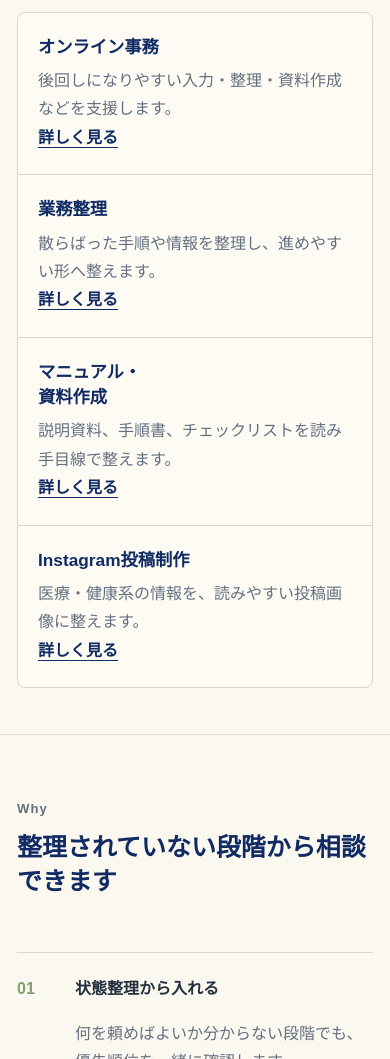
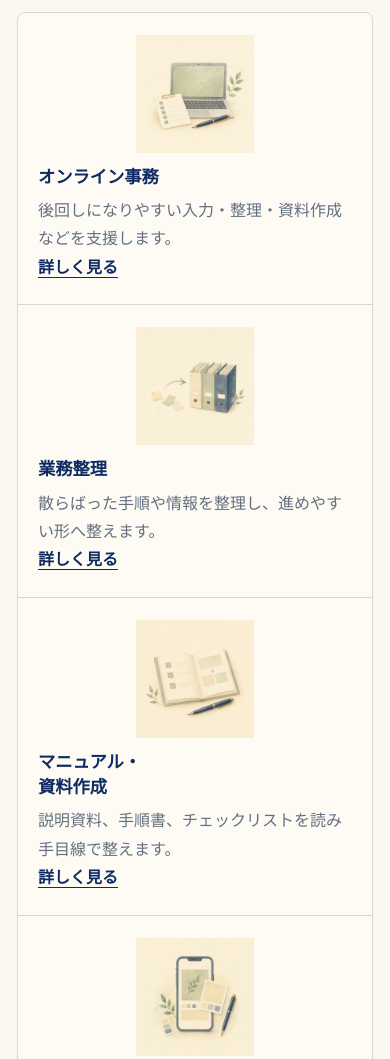
Before and after one commit to mikicreativenurse/mikicreativenurse.github.io, a plain HTML site: page index.html in a window 390 px wide. Shown: the part 1020-2079 px from the top of the page. Drawn offline with Linux system fonts and the light colour scheme.

Commit message:
Add compact watercolor service symbols

```diff
--- a/assets/css/style.css
+++ b/assets/css/style.css
@@ -446,3 +446,58 @@ body[data-page="about"] .about-layout img { justify-self: start; }
   .about-mini img { width: min(230px, 100%); }
   .work-entry > img, .work-entry > .insta-strip, .work-entry.wide > img { height: auto; min-height: 0; max-height: none; }
 }
+
+
+/* Compact service symbol integration */
+.service-matrix article {
+  display: grid;
+  grid-template-columns: minmax(0, 1fr) 120px;
+  gap: 20px;
+  align-items: center;
+}
+.service-card-copy {
+  min-height: 100%;
+  display: flex;
+  flex-direction: column;
+  align-items: flex-start;
+}
+.service-card-copy h3 { min-height: 3.1em; }
+.service-card-copy p { margin: 0; color: var(--muted); }
+.service-card-copy a { margin-top: auto; font-weight: 700; }
+.service-symbol {
+  width: 120px;
+  aspect-ratio: 1 / 1;
+  object-fit: contain;
+  justify-self: center;
+  align-self: center;
+  mix-blend-mode: multiply;
+}
+.service-band {
+  grid-template-columns: 154px minmax(0, 1fr) auto;
+  gap: clamp(24px, 3vw, 36px);
+}
+.service-band-symbol {
+  width: 150px;
+  aspect-ratio: 1 / 1;
+  object-fit: contain;
+  justify-self: center;
+  align-self: center;
+  mix-blend-mode: multiply;
+}
+@media (max-width: 980px) {
+  .service-band { grid-template-columns: 1fr; justify-items: start; gap: 12px; }
+  .service-band-symbol { width: 150px; justify-self: start; }
+}
+@media (max-width: 640px) {
+  .service-matrix article {
+    display: flex;
+    flex-direction: column;
+    align-items: center;
+    gap: 12px;
+    text-align: left;
+  }
+  .service-symbol { order: -1; width: 118px; }
+  .service-card-copy { width: 100%; min-height: 0; }
+  .service-card-copy h3 { min-height: 0; }
+  .service-band-symbol { width: 140px; justify-self: start; }
+}
--- a/index.html
+++ b/index.html
@@ -54,24 +54,36 @@
       </div>
       <div class="container service-container service-matrix" aria-label="ご依頼いただける4つのサービス">
         <article>
+          <div class="service-card-copy">
             <h3>オンライン事務</h3>
             <p>後回しになりやすい入力・整理・資料作成などを支援します。</p>
             <a href="services.html#admin">詳しく見る</a>
+          </div>
+          <img class="service-symbol" src="assets/images/service-symbols/online-admin.webp" alt="" aria-hidden="true" loading="eager" decoding="async" width="600" height="600">
         </article>
         <article>
+          <div class="service-card-copy">
             <h3>業務整理</h3>
             <p>散らばった手順や情報を整理し、進めやすい形へ整えます。</p>
             <a href="services.html#workflow">詳しく見る</a>
+          </div>
+          <img class="service-symbol" src="assets/images/service-symbols/workflow.webp" alt="" aria-hidden="true" loading="eager" decoding="async" width="600" height="600">
         </article>
         <article>
+          <div class="service-card-copy">
             <h3><span class="no-break">マニュアル・</span><span class="no-break">資料作成</span></h3>
             <p>説明資料、手順書、チェックリストを読み手目線で整えます。</p>
             <a href="services.html#documents">詳しく見る</a>
+          </div>
+          <img class="service-symbol" src="assets/images/service-symbols/documents.webp" alt="" aria-hidden="true" loading="eager" decoding="async" width="600" height="600">
         </article>
         <article>
+          <div class="service-card-copy">
             <h3>Instagram投稿制作</h3>
             <p>医療・健康系の情報を、読みやすい投稿画像に整えます。</p>
             <a href="services.html#instagram">詳しく見る</a>
+          </div>
+          <img class="service-symbol" src="assets/images/service-symbols/instagram.webp" alt="" aria-hidden="true" loading="eager" decoding="async" width="600" height="600">
         </article>
       </div>
     </section>
```
Also changed, not shown: services.html (+4 -4 lines), assets/images/service-symbols/documents.webp (added), assets/images/service-symbols/instagram.webp (added), assets/images/service-symbols/online-admin.webp (added), assets/images/service-symbols/workflow.webp (added). Lines whose indentation alone changed are shown as unchanged.
